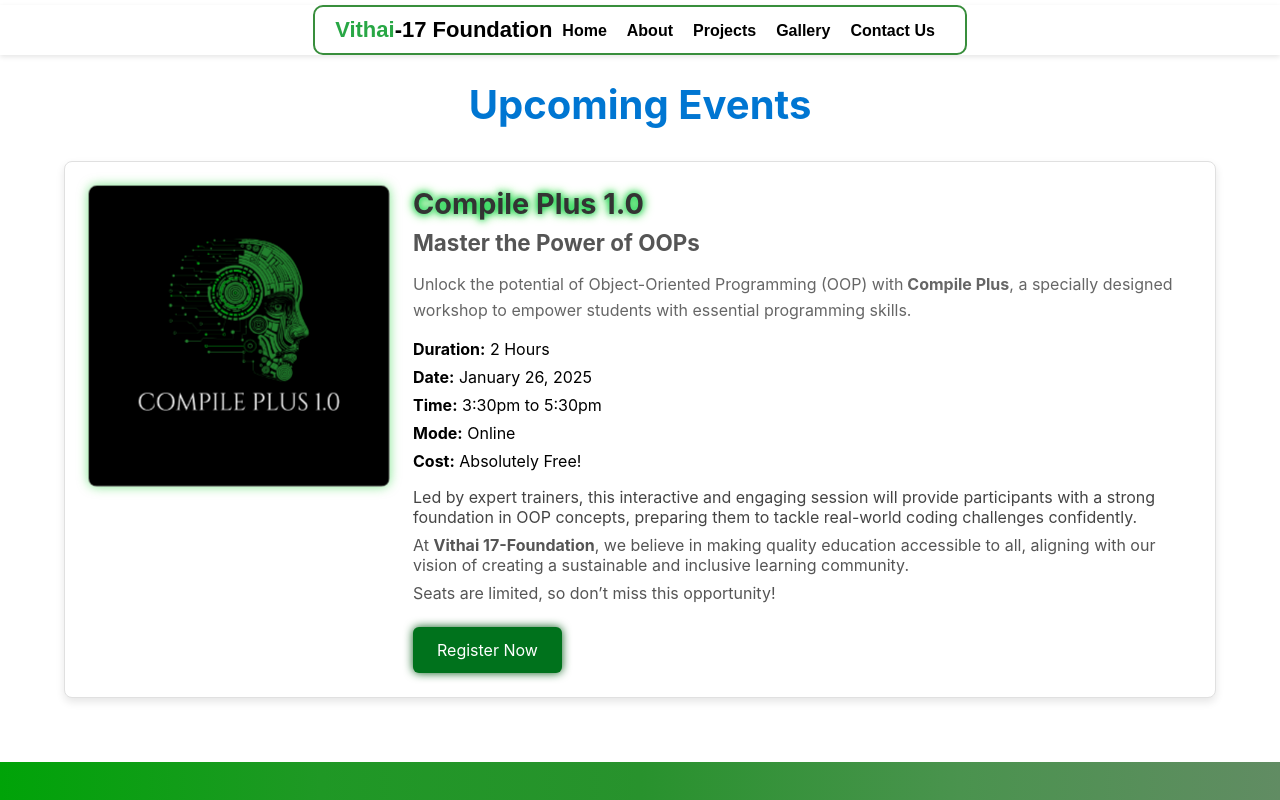
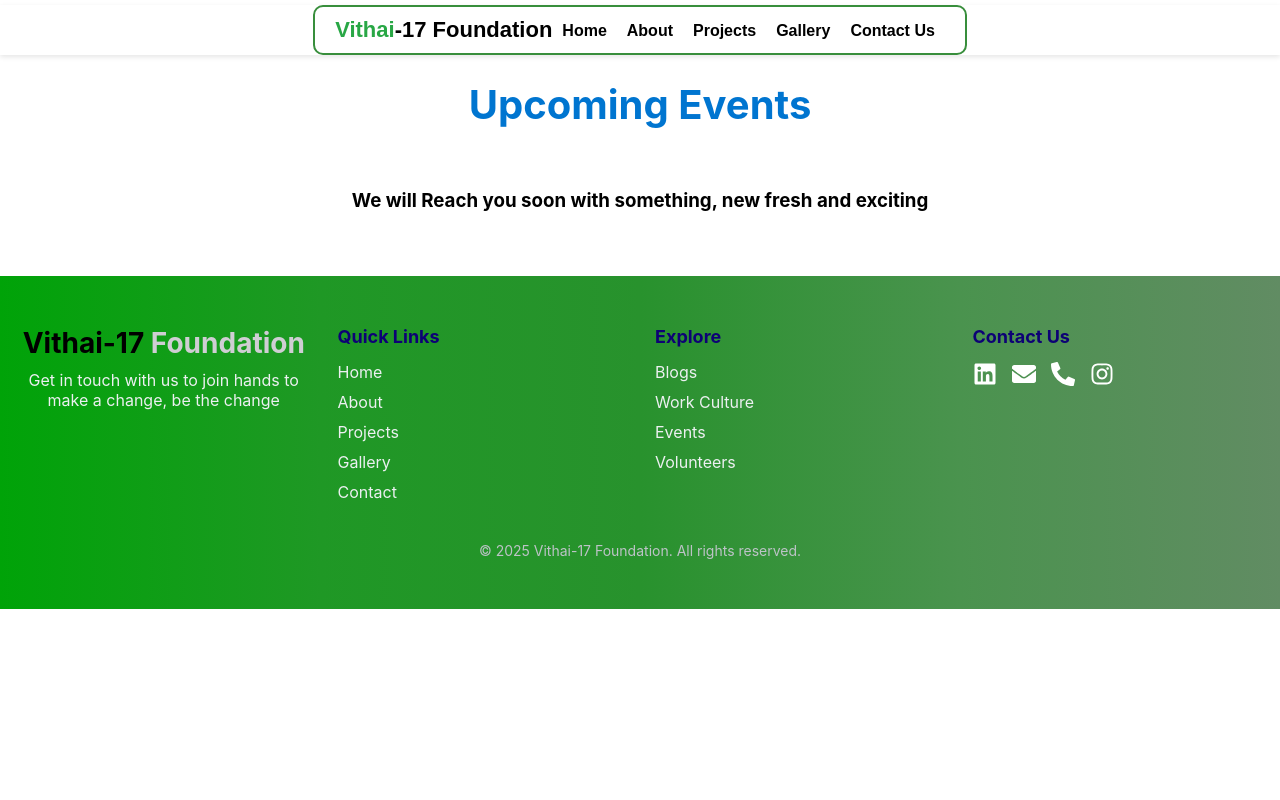
Before and after one commit to Senthil1608/vithai, a React (Create React App) app: page /events in a window 1280 px wide. Shown: the top 800 px of the page. Built offline with nearby package versions, Linux system fonts and the light colour scheme.

Commit message:
new version-15

```diff
--- a/src/events/Events.js
+++ b/src/events/Events.js
@@ -11,14 +11,26 @@
             <main className="events-container">
                 <section className="events-header">
                     <h1>Upcoming Events</h1>
+                    <br /><br /> <br />
+                    <h3> We will Reach you soon with something, new fresh and exciting</h3>
                 </section>
-                <section className="event-card">
+
+            </main>
+            <Footer />
+        </div>
+    );
+};
+
+export default Events;
+
+
+{/* <section className="event-card">
 <div className="event-layout">
-                        {/* Left: Image */}
-                        <img src={compile} alt="Compile Plus Event" className="event-image" />
+    {/* Left: Image }
+    // <img src={compile} alt="Compile Plus Event" className="event-image" />
 
     {/* Right: Content */}
-                        <div className="event-content">
+    {/* <div className="event-content">
         <h3 className="event-title">Compile Plus 1.0</h3>
         <h4 className="event-subtitle">Master the Power of OOPs</h4>
         <p className="event-description">
@@ -49,11 +61,4 @@
         <a href="https://forms.gle/uBiC37rDF6J4xFG99" className="register-button">Register Now</a>
     </div>
 </div>
-                </section>
-            </main>
-            <Footer />
-        </div>
-    );
-};
-
-export default Events;
+</section> */}
--- a/src/home/HomePage.js
+++ b/src/home/HomePage.js
@@ -56,13 +56,14 @@
         Creating Changes EveryDay,<br />
         Empowering Minds for Tomorrow
       </div>
+      <br /><br /><br />
       <div className="animate-on-scroll">
-      <NewEvents text1="events" />
+      <a href="/about" className="link-button animate-on-scroll">Learn More</a>
       </div>
 
 
 
-      <a href="/about" className="link-button animate-on-scroll">Learn More</a>
+
 
       {/* Vision and Mission Section */}
       <div className="vision-mission-container animate-on-scroll">
--- a/src/projects/Projects.js
+++ b/src/projects/Projects.js
@@ -62,7 +62,7 @@
                     </div>
                 </section>
                 <section className="project-section fade-in">
-                    <NewEvents text1="events"/>
+                    <NewEvents text1="/events"/>
                 </section>
 
             </main>
```
Lines whose indentation alone changed are shown as unchanged.
